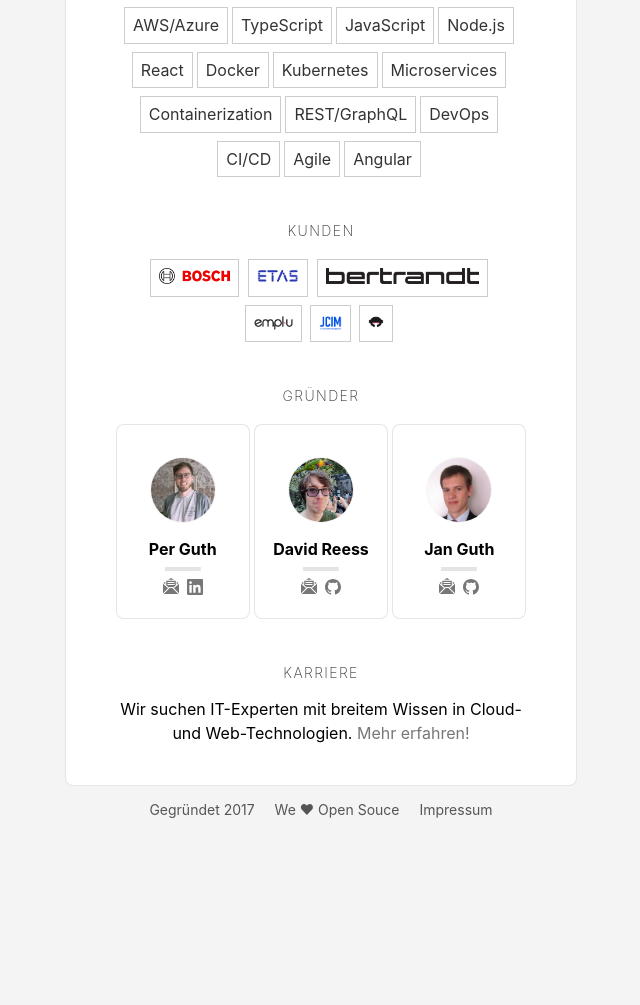
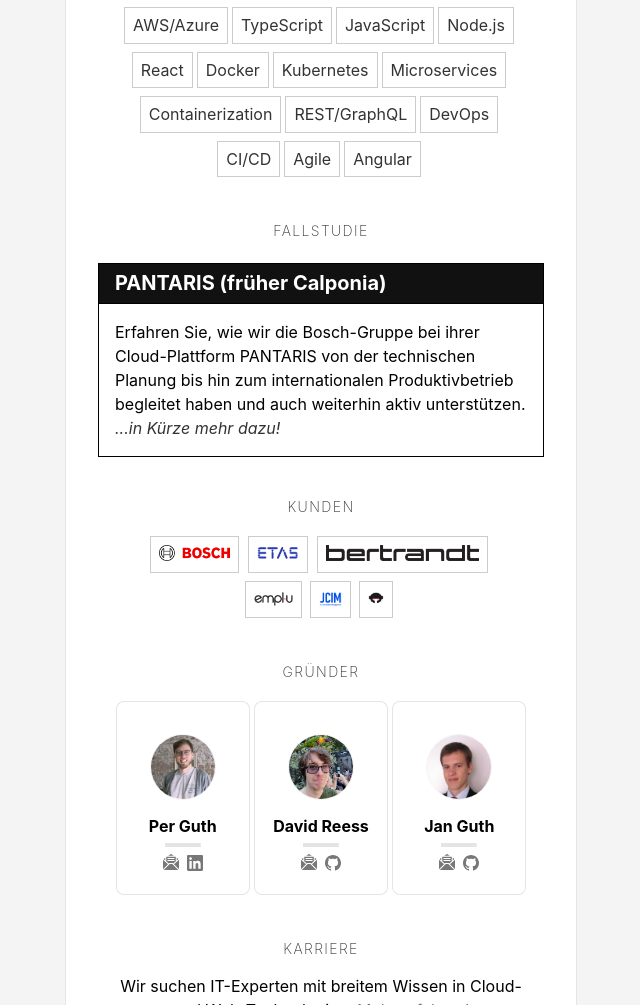
Before and after one commit to michbert/thingylabs.github.io, a plain HTML site: page index.html in a window 1280 px wide. Shown: the part 706-1711 px from the top of the page, without its empty margins (319-959 px from the left). Before the commit the page ends 1588 px from the top, so only its background shows below. Drawn offline with Linux system fonts and the light colour scheme.

Commit message:
Teaser case study

```diff
--- a/index.html
+++ b/index.html
@@ -58,6 +58,19 @@
     <li class="dib mr1 mb2"><span class="f6 f5-ns db pa2 dark-gray ba b--black-20">Agile</span>
     <li class="dib mr1 mb2"><span class="f6 f5-ns db pa2 dark-gray ba b--black-20">Angular</span>
   </ul>
+
+  <div class="pt3 tc"><span class="f6 dark-gray fw2 ttu tracked">Fallstudie</span></div>
+
+  <article class="pv3 mh1 mh0-ns mb0" data-nosnippet>
+    <div class="ba mv2">
+      <h1 class="f4 bg-near-black white mv0 pv2 ph3">PANTARIS (früher Calponia)</h1>
+      <div class="pa3 bt">
+        <p class="f6 f5-ns lh-copy measure mv0">
+          Erfahren Sie, wie wir die Bosch-Gruppe bei ihrer Cloud-Plattform PANTARIS von der technischen Planung bis hin zum internationalen Produktivbetrieb begleitet haben und auch weiterhin aktiv unterstützen. <span class="i dark-gray">...in Kürze mehr dazu!</span>
+        </p>
+      </div>
+    </div>
+  </article>
 
   <div class="pt3 tc"><span class="f6 dark-gray fw2 ttu tracked">Kunden</span></div>
 
```
